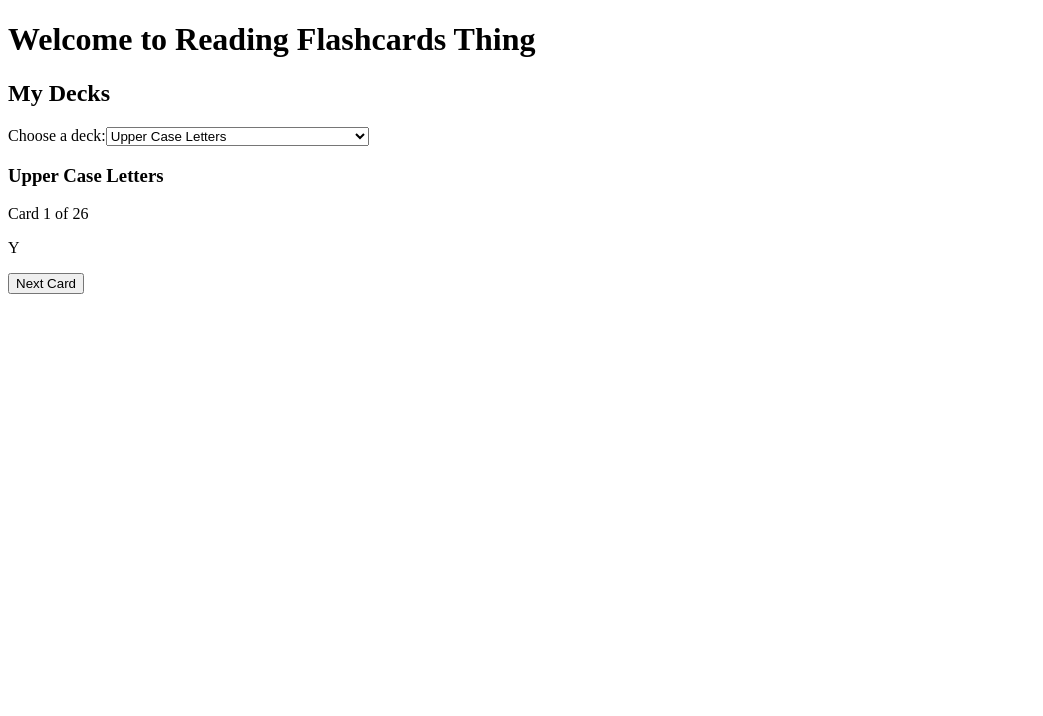
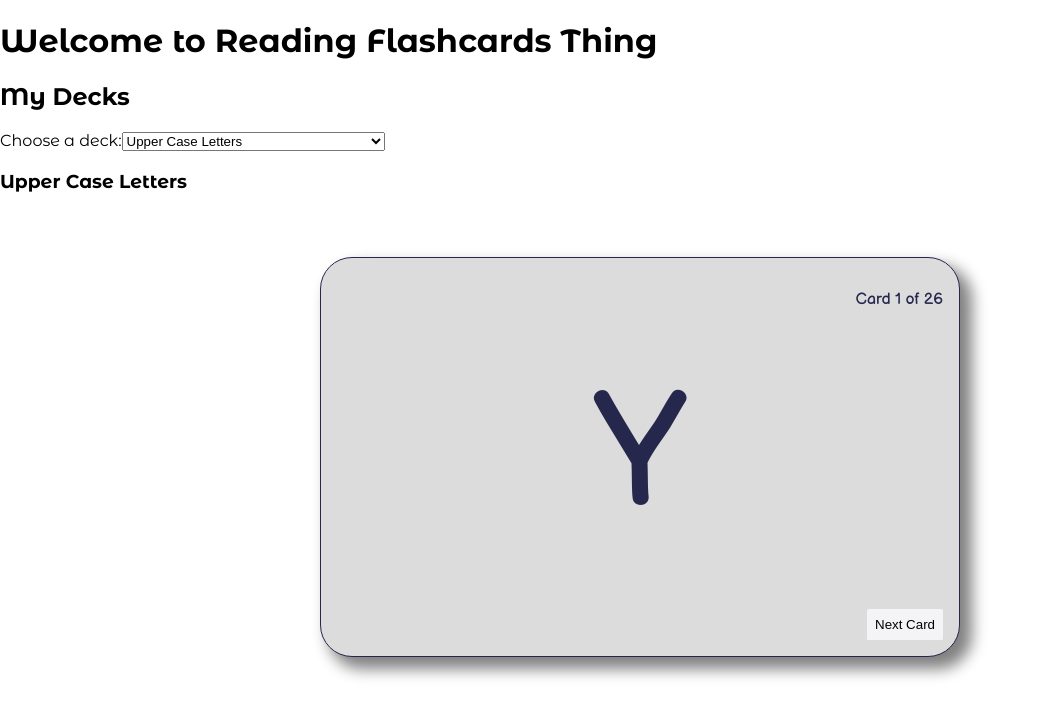
Before and after one commit to rise-erpelding/reading-flashcards, a Next.js app: page / in a window 1280 px wide. Shown: the top 716 px of the page, without its empty margins (0-1043 px from the left). Built offline with nearby package versions, Linux system fonts and the light colour scheme.

Commit message:
feat: add styles

```diff
--- a/components/Card.js
+++ b/components/Card.js
@@ -11,17 +11,17 @@ export default function Card(props) {
 
   if (currentIndex < activeDeck.length) {
     return (
-      <section>
-        <p>Card {currentIndex + 1} of {activeDeck.length}</p>
-        <p>{activeDeck[currentIndex]}</p>
-        <button onClick={incrementIndex}>Next Card</button>
+      <section className="card">
+        <p className="card__number">Card {currentIndex + 1} of {activeDeck.length}</p>
+        <p className="card__content">{activeDeck[currentIndex]}</p>
+        <button className="card__button--cta" onClick={incrementIndex}>Next Card</button>
       </section>
     );
   } else {
     return (
-      <section>
+      <section className="card">
         <p>All done!</p>
-        <button onClick={shuffleDecks}>Play again</button>
+        <button className="card__button--cta" onClick={shuffleDecks}>Play again</button>
       </section>
     );
   }
--- a/pages/index.js
+++ b/pages/index.js
@@ -34,14 +34,14 @@ export default function Home() {
   }
 
   return (
-    <div className="reading-flashcards">
+    <div>
       <Head>
         <title>Reading Flashcards</title>
         <meta name="description" content="Generated by create next app" />
         <link href="https://fonts.googleapis.com/css2?family=Balsamiq+Sans:ital,wght@0,400;0,700;1,400&family=Montserrat+Alternates:ital,wght@0,200;0,300;0,400;0,600;0,700;1,200;1,300;1,400&display=swap" rel="stylesheet" />
         <link rel="icon" href="/favicon.ico" />
       </Head>
-      <main className="reading-flashcards__main">
+      <main className="main">
         <Heading level="h1" title="Welcome to Reading Flashcards Thing" />
         <Heading level="h2" title="My Decks" />
         <DeckMenu decks={decks} activeDeckName={currentDeck} updateDeck={updateDeck} />
--- a/styles/base.scss
+++ b/styles/base.scss
@@ -0,0 +1,17 @@
+// settings
+@import './settings.colors.scss';
+
+// tools
+
+// generic
+@import './generic.reset.scss';
+
+// elements
+
+// objects
+
+// components
+@import './components.main.scss';
+@import './components.card.scss';
+
+// utilities
--- /dev/null
+++ b/styles/components.card.scss
@@ -0,0 +1,41 @@
+.card {
+  box-sizing: border-box;
+  font-family: 'Balsamiq Sans', cursive;
+  border: 1px solid $dark;
+  color: $dark;
+  background-color: gainsboro;
+  position: relative;
+  display: flex;
+  justify-content: center;
+  align-items: center;
+  height: 100vh;
+  width: 100vw;
+
+  @media (min-width: 60rem) {
+  box-shadow: 10px 10px 15px 2px gray;
+  margin: 4rem auto;
+  max-width: 40rem;
+  height: 25rem;
+  border-radius: 2rem;
+  }
+
+  &__content {
+    font-size: 10rem;
+  }
+
+  &__number {
+    position: absolute;
+    right: 1rem;
+    top: 1rem;
+  }
+
+  &__button--cta {
+    position: absolute;
+    right: 1rem;
+    bottom: 1rem;
+    border: none;
+    border-radius: 0.1rem;
+    padding: 0.5rem;
+    background-color: $light;
+  }
+}
--- /dev/null
+++ b/styles/components.main.scss
@@ -0,0 +1,3 @@
+.main {
+  font-family: 'Montserrat Alternates', sans-serif;
+}
--- /dev/null
+++ b/styles/generic.reset.scss
@@ -0,0 +1,3 @@
+body {
+  margin: 0;
+}
--- /dev/null
+++ b/styles/settings.colors.scss
@@ -0,0 +1,21 @@
+$rainbow-red: #fa0f1b;
+$rainbow-orange: #ff8b1f;
+$rainbow-yellow: #f6ae2d;
+$rainbow-green: #63a375;
+$rainbow-blue: #00a6ed;
+$rainbow-purple: #985f99;
+$rainbow-indigo: #6446af;
+
+$space-cadet: #25274d;
+$independence: #464866;
+$cadet-blue-crayola: #aaabb8;
+$blue-green: #2e9cca;
+$sapphire-blue: #29648a;
+$cultured: #f4f4f6;
+
+$dark: $space-cadet;
+$medium-dark: $independence;
+$accent: $blue-green;
+$accent-dark: $sapphire-blue;
+$medium-light: $cadet-blue-crayola;
+$light: $cultured;
```
